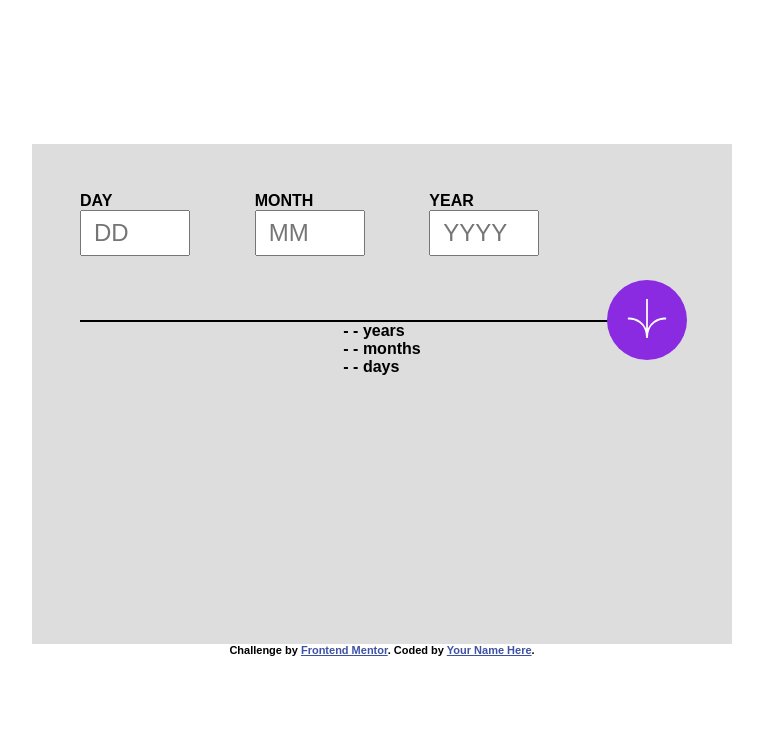
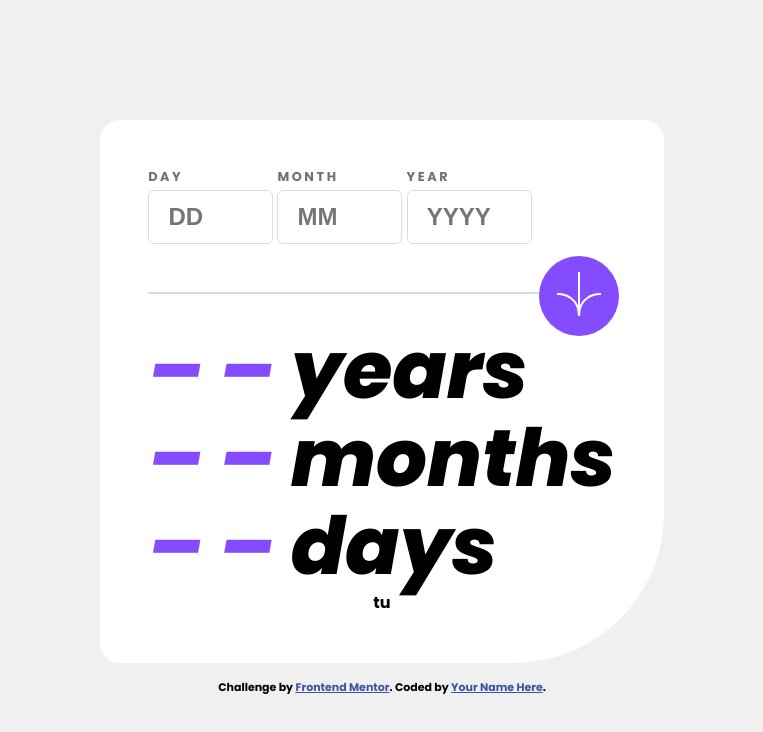
Before and after one commit to lukKotecki/FM-age-calculator-junior, a plain HTML site: page index.html in a window 1280 px wide. Shown: the whole page, without its empty margins (258-1021 px from the left). Drawn offline with Linux system fonts and the light colour scheme.

Commit message:
before change units

```diff
--- a/index.css
+++ b/index.css
@@ -1,11 +1,57 @@
+
+@font-face {
+    font-family: "Poppins";
+    src:
+      local("Poppins"),
+      url("assets/fonts/Poppins-Bold.ttf");
+      font-style: normal;
+      font-weight: 700;
+}
+  @font-face {
+    font-family: "Poppins";
+    src:
+    local("Poppins"),
+    url("assets/fonts/Poppins-BoldItalic.ttf");
+    font-style: italic;
+    font-weight: 700;
+}
+@font-face {
+    font-family: "Poppins";
+    src:
+        local("Poppins"),
+        url("assets/fonts/Poppins-ExtraBold.ttf");
+        font-style: normal;
+        font-weight: 900;
+}
+@font-face {
+    font-family: "Poppins";
+    src:
+    local("Poppins"),
+    url("assets/fonts/Poppins-ExtraBoldItalic.ttf");
+    font-style: italic;
+    font-weight: 900;
+}
+@font-face {
+    font-family: "Poppins";
+    src:
+        local("Poppins"),
+        url("assets/fonts/Poppins-Italic.ttf");
+        font-style: italic;
+        font-weight: 400;
+}
+@font-face {
+    font-family: "Poppins";
+    src:
+    local("Poppins"),
+    url("assets/fonts/Poppins-Regular.ttf");
+    font-style: normal;
+    font-weight: 400;
+}
 *{
     margin: 0;
     padding: 0;
     box-sizing: border-box;
-
 }
-
-
 
 body{
     font-family: Poppins, sans-serif;
@@ -15,16 +61,19 @@ body{
     justify-content: center;
     align-items: center;
     flex-direction: column;
+    background-color: hsl(0, 0%, 94%)
 }
 
 .container{
-    background-color: #ddd;
+    background-color: hsl(0, 0%, 100%);
     display: flex;
     flex-direction: column;
-    width: 700px;
+    max-width: 700px;
     min-height: 500px;
     align-items: center;
     padding: 3rem;
+    border-radius: 20px 20px 150px 20px;
+    margin:1em
 }
 
 #date-form{
@@ -32,30 +81,91 @@ body{
     /* background-color: aqua; */
     width: 100%;
     justify-content: space-between;
-    border-bottom: solid black 2px;
-    padding-bottom: 3rem;
+    border-bottom: solid hsl(0, 0%, 86%) 2px;
+    padding-bottom: 2.8rem;
+    color: hsl(0, 2%, 25%);
+}
+#date-form label{
+    font-family: 700;
+    font-size: .8rem;
+    letter-spacing: .2em;
+    color: hsl(0, 1%, 44%);
 }
 
 input{
     display: block;
     font-size: 1.5rem;
-    width: 110px;
-    padding: .3em .5em;
+    font-weight: 900;
+    width: 125px;
+    padding: .5em  0 .5em .8em;
+    border-radius: 6px;
+    border: solid 1px hsl(0, 0%, 86%);
+    margin-top: .2em;
+    color: hsl(0, 1%, 44%);
+}
+input:hover{
+    cursor: pointer;
+    border: solid 1px hsl(259, 100%, 65%);
+
 }
 
-#submit{
+#submitButton{
     border-radius: 50%;
     border: none;
     width:5rem;
     height: 5rem;
-    background-color: blueviolet;
+    background-color: hsl(259, 100%, 65%);
     position: relative;
     left:3px;
     top:88px ;
 }
-#submit img{
-    width: 2.5rem;
+#submitButton:hover{
+    cursor: pointer;
+    background-color: hsl(0, 0%, 8%);
 }
+
+.age-output{
+    font-style: italic;
+    font-weight: 900;
+    width: 100%;
+    margin-top: .4em;
+    /* margin-left: .4em; */
+    font-size: 5rem;
+    line-height: 1.1em;
+}
+
+.age-output span{
+    color: hsl(259, 100%, 65%);
+
+}
+
+/*
+@media(min-width:400px){
+    body{
+        background-color: red;
+    }
+
+}
+@media(min-width:700px){
+    body{
+        background-color: blue;
+    }
+
+} */
+
+
+
+
+
+
+
+
+
+
+
+
+
+
 
 .attribution { font-size: 11px; text-align: center; }
 .attribution a { color: hsl(228, 45%, 44%); }
--- a/index.html
+++ b/index.html
@@ -5,7 +5,7 @@
   <meta name="viewport" content="width=device-width, initial-scale=1.0">
   <link rel="stylesheet" href="index.css" />
   <link rel="icon" type="image/png" sizes="32x32" href="./assets/images/favicon-32x32.png">
-  <title>Frontend Mentor | Age calculator app</title>
+  <title>Age calculator app</title>
 
 </head>
 <body>
@@ -14,31 +14,35 @@
 
 
     <form id="date-form">
-      <label for="day">
+      <label>
         DAY
-        <input class="input" id="day" type="number" placeholder="DD">
+        <input class="input" id="dayInput" type="number" placeholder="DD" min="1" max="31">
       </label>
 
-      <label for="day">
+      <label>
         MONTH
-        <input class="input" id="month" type="number" placeholder="MM">
+        <input class="input" id="monthInput" type="number" placeholder="MM" min="1" max="12">
       </label>
 
-      <label for="day">
+      <label>
         YEAR
-        <input class="input" id="year" type="number" placeholder="YYYY">
+        <input class="input" id="yearInput" type="number" placeholder="YYYY" min="1900" max="2050">
       </label>
 
 
-      <button id="submit"><img src="./assets/images/icon-arrow.svg" /></button>
+      <button id="submitButton"><img src="./assets/images/icon-arrow.svg" /></button>
 
     </form>
 
     <secction class="age-output">
-      <div id="years-output">- - years</div>
-      <div id="months-output">- - months</div>
-      <div id="days-output">- - days</div>
+      <div><span id="years-output">– –</span> years</div>
+      <div><span id="months-output">– –</span> months</div>
+      <div><span id="days-output">– –</span> days</div>
     </secction>
+
+    <div id="consola">
+      tu
+    </div>
 
   </main>
 
@@ -47,6 +51,6 @@
     Coded by <a href="#">Your Name Here</a>.
   </div>
 
-  <script src="index.js"></script>
+  <script src="index.js" ></script>
 </body>
 </html>
--- a/index.js
+++ b/index.js
@@ -1,2 +1,61 @@
 
-let container = document.getElementsByClassName('container')[0];
+const container = document.getElementsByClassName('container')[0];
+
+const dayInput = document.getElementById('dayInput')
+const monthInput = document.getElementById('monthInput')
+const yearInput = document.getElementById('yearInput')
+const submitButton = document.getElementById('submitButton')
+const dateForm = document.getElementById('date-form')
+
+const yearsOutput = document.getElementById('years-output')
+const monthsOutput = document.getElementById('months-output')
+const daysOutput = document.getElementById('days-output')
+
+
+submitButton.addEventListener('click', (e) =>{
+  e.preventDefault()
+  handleSubmit()
+  // console.log('kliknieto')
+})
+
+// dateForm.addEventListener('submit', (e) =>{
+//   e.preventDefault()
+//   handleSubmit()
+//   console.log('kliknieto')
+// })
+
+
+
+function handleSubmit(){
+    const day = dayInput.value
+    const month = monthInput.value
+    const year = yearInput.value
+    const dateObject = {year,month,day}
+
+    if(isDateValid(dateObject)){
+        console.log('Data nie jest prawidłowa')
+
+
+    }
+
+    console.log(dateObject)
+
+}
+
+function isDateValid(dateObject){
+
+
+    return dateObject
+}
+
+
+
+function checkPastDate(stringDate){
+const inputDate = new Date(stringDate);
+const currentDate = new Date();
+if (inputDate < currentDate) {
+  console.log('The input date is in the past.');
+} else {
+  console.log('The input date is in the future.');
+}
+}
```
